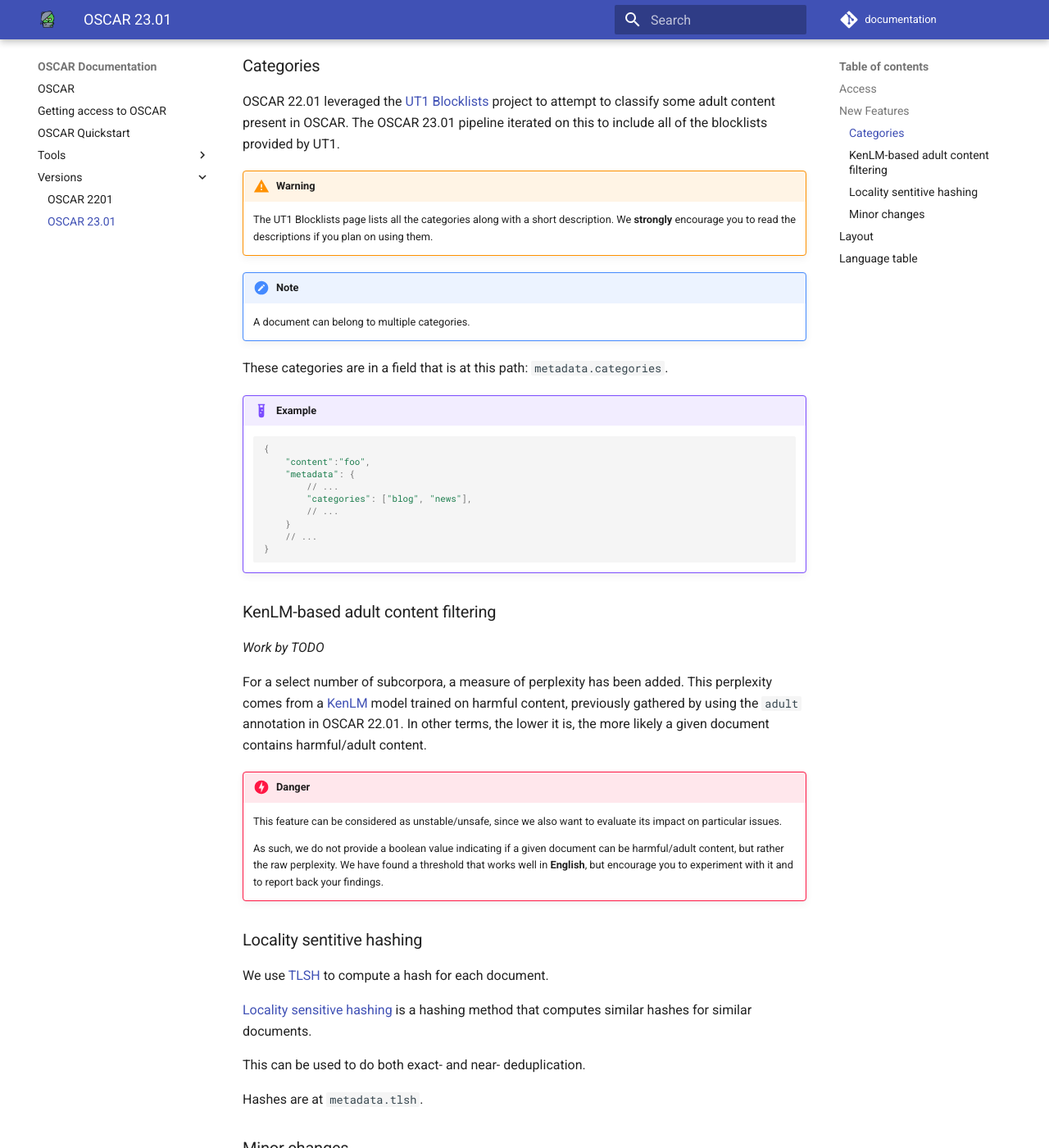
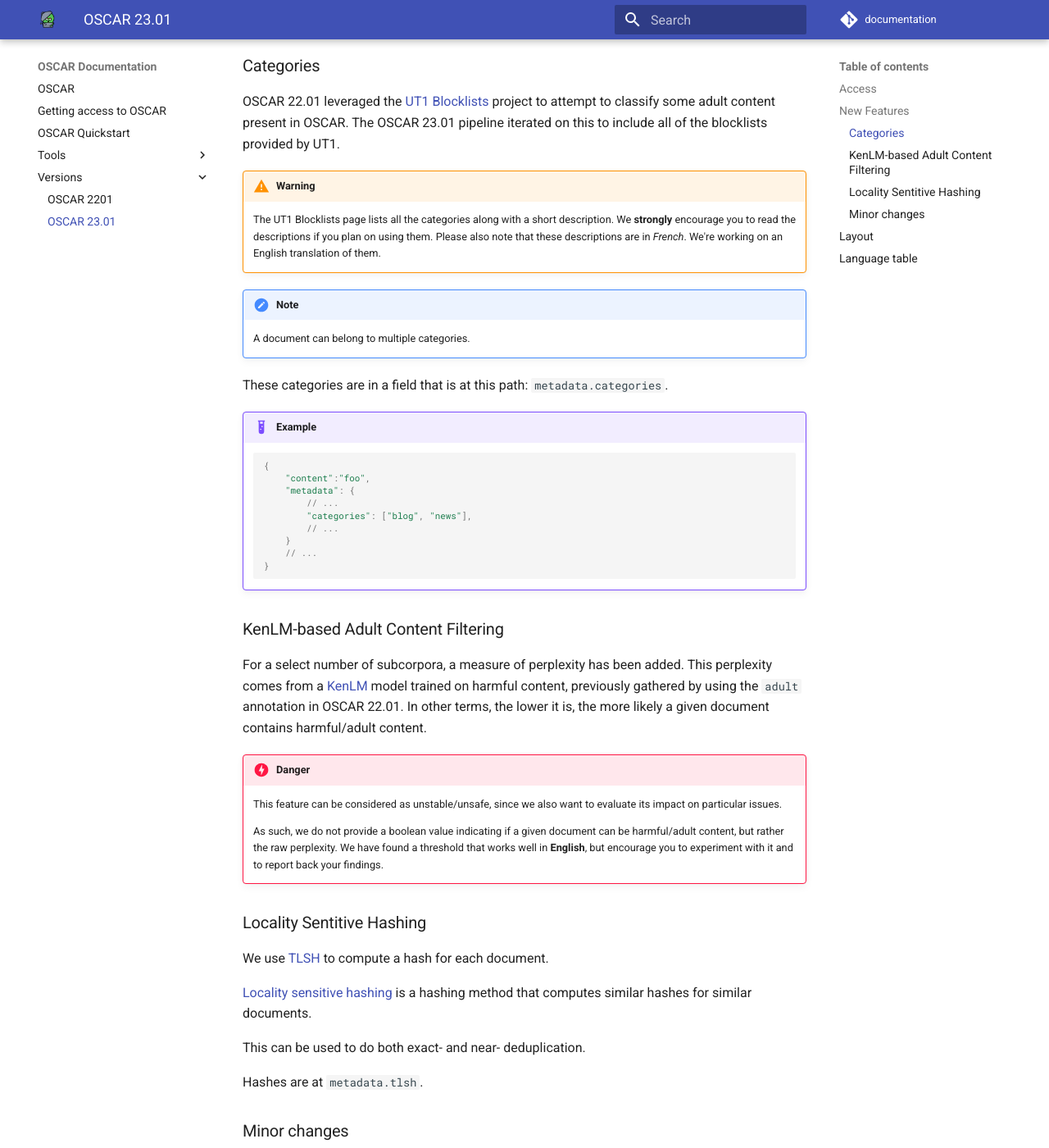
Before and after one commit to oscar-project/documentation, an MkDocs documentation site: the page built from docs/versions/oscar-2301.md, in a window 1280 px wide and 1400 px high, scrolled down 618 px. Shown: the whole window at 82% size. Built offline with MkDocs 1.6.1 and Material for MkDocs 9.7.7, drawn with Linux system fonts in a browser that asks for light colours; comment, search, counter and statistics services are not loaded; some of the changed lines change nothing that is shown; some of the changed text lies outside the part shown.

Commit message:
Added some content to the oscar-2301 doc

````diff
--- a/docs/versions/oscar-2301.md
+++ b/docs/versions/oscar-2301.md
@@ -21,7 +21,7 @@
 
 !!! warning
     The UT1 Blocklists page lists all the categories along with a short description.
-    We **strongly** encourage you to read the descriptions if you plan on using them.
+    We **strongly** encourage you to read the descriptions if you plan on using them. Please also note that these descriptions are in _French_. We're working on an English translation of them.
 
 !!! note
     A document can belong to multiple categories.
@@ -41,10 +41,7 @@
     }
     ```
 
-
-### KenLM-based adult content filtering
-
-_Work by TODO_
+### KenLM-based Adult Content Filtering
 
 For a select number of subcorpora, a measure of perplexity has been added. This perplexity comes from a [KenLM](https://kheafield.com/code/kenlm/) model trained on harmful content, previously gathered by using the `adult` annotation in OSCAR 22.01.
 In other terms, the lower it is, the more likely a given document contains harmful/adult content.
@@ -55,16 +52,15 @@
     As such, we do not provide a boolean value indicating if a given document can be harmful/adult content, but rather the raw perplexity.
     We have found a threshold that works well in **English**, but encourage you to experiment with it and to report back your findings.
 
-### Locality sentitive hashing
+### Locality Sentitive Hashing
 
 We use [TLSH](https://tlsh.org/papers.html) to compute a hash for each document.
 
-[Locality sensitive hashing](https://fr.wikipedia.org/wiki/Locality_sensitive_hashing) is a hashing method that computes similar hashes for similar documents.
+[Locality sensitive hashing](https://en.wikipedia.org/wiki/Locality-sensitive_hashing) is a hashing method that computes similar hashes for similar documents.
 
 This can be used to do both exact- and near- deduplication.
 
 Hashes are at `metadata.tlsh`.
-
 
 ### Minor changes
 
@@ -120,15 +116,17 @@
 }
 ```
 
+Some important notes:
+
 1. Newline-separated content.
-2. Headers from the crawled dumps, untouched. See the [WARC specification](https://iipc.github.io/warc-specifications/specifications/warc-format/warc-1.1/#named-fields) for more info.
+2. Headers from the crawled dumps are left untouched. See the [WARC specification](https://iipc.github.io/warc-specifications/specifications/warc-format/warc-1.1/#named-fields) for more info.
 3. Since `warc_headers` are copied and content can be altered by [Ungoliant](TODO), `content-length` and `warc-block-digest` can be different from actual values.
-4. Document-level identification. Computation details can be found [here](todo).
-5. TODO
+4. Document-level identification. Computation details can be found on the [OSCAR 22.01 paper](https://aclanthology.org/2022.lrec-1.463/).
+5. Perplexity of the document, computed using a KenLM model trained on harmful content. See [this pre-print](https://arxiv.org/abs/2212.10440) for more info. The lower this number is, the higher the probability that it will contain harmful or adult content. This annotation will be changed from `harmful_pp` to `harmful_ppl`in future releases.
 6. Locality Sensitive Hash of the documents' content, using [TLSH](https://tlsh.org/). Useful for both exact and near deduplication.
-7. _(Corresponds to `annotations` pre-2301)_ Potential quality warnings. Based on content/sentence length. See [here]() for more info.
-8. Blocklist-bsaed categories. Uses the [UT1 Blocklist](https://dsi.ut-capitole.fr/blacklists/index_en.php), plus custom additions (TODO). Please refer to the UT1 website for categories description.
-9. Sentence-level identifications. A `null` value means no identification with a good enough threshold (>0.8 on 2301).
+7. _(Corresponds to `annotations` pre-23.01)_ Potential quality warnings. Based on content/sentence length. See [[OSCAR 22.01 paper](https://aclanthology.org/2022.lrec-1.463/) for more info.
+8. Blocklist-based categories. Uses the [UT1 Blocklist](https://dsi.ut-capitole.fr/blacklists/index_en.php), plus custom additions (TODO). Please refer to the UT1 website for categories description. Note that the descriptions are in French.
+9. Sentence-level identifications. A `null` value means no identification with a good enough threshold (>0.8 on 23.01).
 
 ## Language table
 
````
